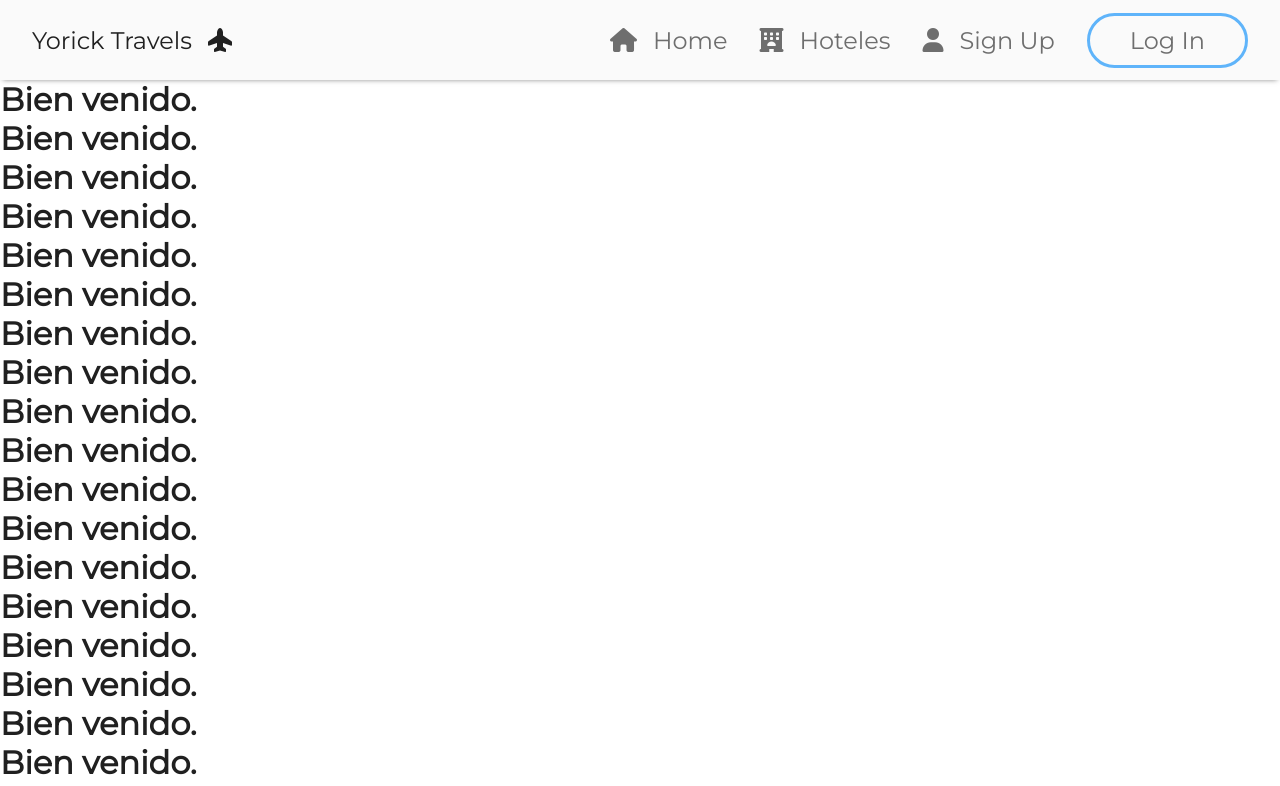
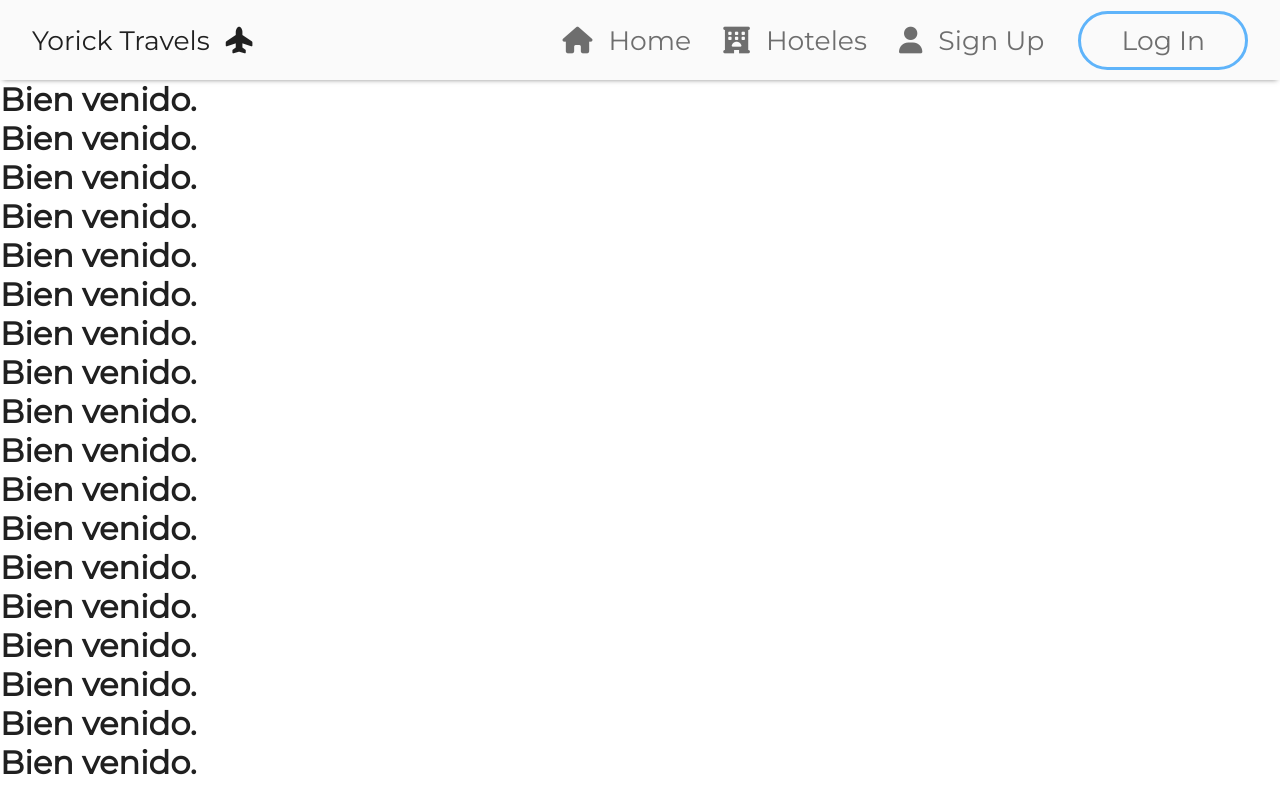
Before and after one commit to OmVidana/travelAgency, a React (Create React App) app: page /home in a window 1280 px wide. Shown: the top 786 px of the page. Built offline with nearby package versions, Linux system fonts and the light colour scheme.

Commit message:
Login and Sign Up Component Base
Migue dont cry

```diff
--- a/src/App.jsx
+++ b/src/App.jsx
@@ -3,6 +3,7 @@ import { Route, Router, Switch, Redirect } from 'wouter';
 import LogIn from './pages/LogIn';
 import Home from './pages/Home';
 import Hoteles from './pages/Hoteles';
+import SignUp from './pages/SignUp';
 
 function App() {
   return (
@@ -13,8 +14,9 @@ function App() {
             <Redirect to='home'/>
           </Route>
           <Route path='/home'><Home/></Route>
+          <Route path='/hoteles'><Hoteles/></Route>
+          <Route path='/signup'><SignUp/></Route>
           <Route path='/login'><LogIn/></Route>
-          <Route path='/hoteles'><Hoteles/></Route>
         </Switch>
       </Router>
     </>
--- a/src/components/NavBarContent.js
+++ b/src/components/NavBarContent.js
@@ -14,7 +14,7 @@ export const NavBarContent = [
     {
         title: 'Sign Up',
         url: '/signup',
-        className: 'navBar-space-page navBar-space-page-mobile',
+        className: 'navBar-space-page',
         icon: 'navBar-icons fa-solid fa-user'
     }
 ]
--- a/src/components/global/NavBar.scss
+++ b/src/components/global/NavBar.scss
@@ -14,8 +14,7 @@
         display: flex;
         justify-content: space-between;
         align-items: center;
-        font-size: 1.5rem;
-        padding: 0 2rem;
+        font-size: 20pt;
         background-color: $main-white;
         box-shadow: 0 0.2rem 0.3rem -0.2rem rgba($color: $black, $alpha: 0.5);
         width: 100%;
@@ -26,6 +25,7 @@
             justify-content: space-between;
             align-items: center;
             text-decoration: none;
+            margin: 0 2rem;
             white-space: nowrap;
             color: $black;
 
@@ -39,6 +39,7 @@
         flex-direction: row;
         align-items: center;
         justify-content: flex-end;
+        margin: 0 2rem;
         width: auto;
 
         .navBar-space-elements {
@@ -79,7 +80,7 @@
             display: flex;
             justify-content: space-between;
             align-items: center;
-            font-size: 1.5rem;
+            font-size: 20pt;
             padding: 0 2rem;
             background-color: $main-white;
             box-shadow: 0 0.2rem 0.3rem -0.2rem rgba($color: $black, $alpha: 0.5);
@@ -117,7 +118,7 @@
                 text-decoration: none;
                 white-space: nowrap;
                 color: $light-black;
-                padding: 10px 30px;
+                padding: 10px 40px;
                 border: 0.2rem solid $main-blue;
                 border-radius: 2rem;
             }
@@ -140,7 +141,7 @@
             display: flex;
             justify-content: space-between;
             align-items: center;
-            font-size: 3rem;
+            font-size: 40pt;
             padding: 0 4rem;
             background-color: $main-white;
             box-shadow: 0 0.4rem 0.6rem -0.4rem rgba($color: $black, $alpha: 0.5);
--- a/src/index.scss
+++ b/src/index.scss
@@ -15,7 +15,7 @@ $main-white: #FAFAFA;
 $phones: 300px;
 $tablet: 600px;
 $landscape: 768px;
-$computers: 960px;
+$computers: 1080px;
 $large: 2560px;
 
 *{
--- a/src/pages/LogIn.jsx
+++ b/src/pages/LogIn.jsx
@@ -1,4 +1,5 @@
 import './LogIn.scss';
+
 function LogIn() {
     return (
         <div className='login-page'>
--- /dev/null
+++ b/src/pages/SignUp.jsx
@@ -0,0 +1,11 @@
+import './SignUp.scss';
+
+function SignUp() {
+    return (
+        <div className='signup-page'>
+            <p1>Hola!</p1>
+        </div>
+    );
+}
+
+export default SignUp;
--- /dev/null
+++ b/src/pages/SignUp.scss
@@ -0,0 +1 @@
+@import '../index.scss';
```
Also changed, not shown: src/pages/LogIn.scss (line endings or trailing spaces).
